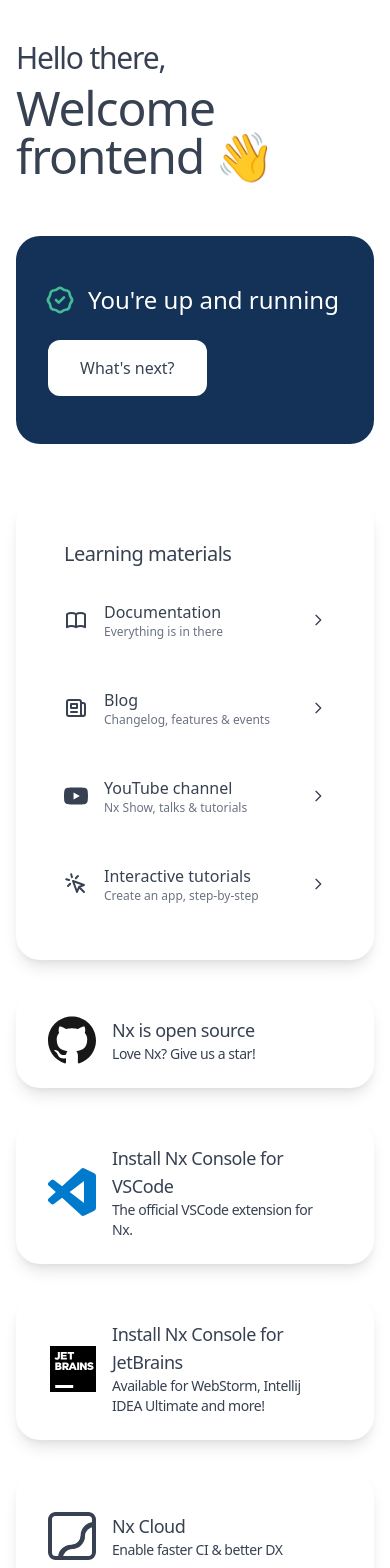
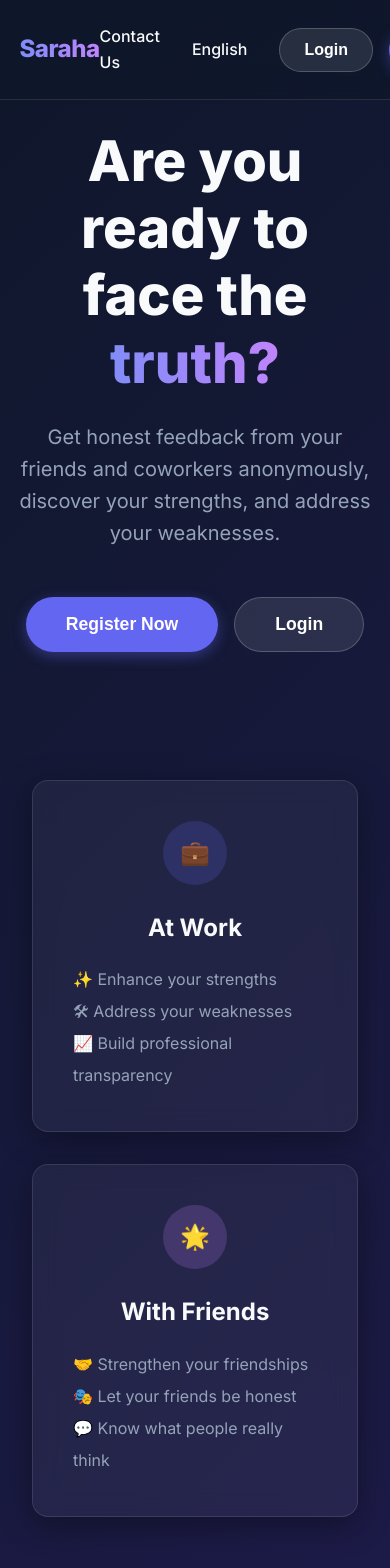
Before and after one commit to SamyShaawat/Saraha, a React (Vite) app in the folder apps/frontend/: page / in a window 390 px wide. Shown: the top 1568 px of the page. Built offline with nearby package versions, Linux system fonts and the light colour scheme.

Commit message:
feat: implement landing page with responsive navbar and update database seed with mock users

```diff
--- a/apps/frontend/src/app/app.tsx
+++ b/apps/frontend/src/app/app.tsx
@@ -1,12 +1,10 @@
-// Uncomment this line to use CSS modules
-// import styles from './app.module.css';
-import NxWelcome from './nx-welcome';
+import LandingPage from './pages/LandingPage';
 
 export function App() {
   return (
-    <div>
-      <NxWelcome title="frontend" />
-    </div>
+    <>
+      <LandingPage />
+    </>
   );
 }
 
--- /dev/null
+++ b/apps/frontend/src/app/components/Navbar.tsx
@@ -0,0 +1,34 @@
+export function Navbar() {
+  return (
+    <nav style={{
+      display: 'flex',
+      justifyContent: 'space-between',
+      alignItems: 'center',
+      padding: '1.5rem 5%',
+      position: 'fixed',
+      top: 0,
+      left: 0,
+      right: 0,
+      zIndex: 50,
+      borderBottom: '1px solid var(--glass-border)',
+      background: 'rgba(15, 23, 42, 0.7)',
+      backdropFilter: 'blur(12px)',
+      WebkitBackdropFilter: 'blur(12px)'
+    }}>
+      <div style={{ fontSize: '1.5rem', fontWeight: 800, letterSpacing: '-0.5px' }}>
+        <span className="gradient-text">Saraha</span>
+      </div>
+
+      <ul style={{ display: 'flex', gap: '2rem', alignItems: 'center', margin: 0, padding: 0 }}>
+        <li><a href="#" style={{ fontWeight: 500, color: 'var(--text-main)', transition: 'color 0.2s', textDecoration: 'none' }}>Contact Us</a></li>
+        <li><a href="#" style={{ fontWeight: 500, color: 'var(--text-main)', transition: 'color 0.2s', textDecoration: 'none' }}>English</a></li>
+        <li style={{ display: 'flex', gap: '1rem' }}>
+          <button className="btn btn-glass">Login</button>
+          <button className="btn btn-primary">Register</button>
+        </li>
+      </ul>
+    </nav>
+  );
+}
+
+export default Navbar;
--- /dev/null
+++ b/apps/frontend/src/app/pages/LandingPage.tsx
@@ -0,0 +1,117 @@
+import React from 'react';
+import Navbar from '../components/Navbar';
+
+export function LandingPage() {
+  return (
+    <div>
+      <Navbar />
+
+      {/* Hero Section */}
+      <section style={{
+        paddingTop: '8rem',
+        paddingBottom: '4rem',
+        display: 'flex',
+        flexDirection: 'column',
+        alignItems: 'center',
+        textAlign: 'center',
+        paddingLeft: '1rem',
+        paddingRight: '1rem'
+      }}>
+        <h1 className="animate-fade-in-up" style={{
+          fontSize: '3.5rem',
+          fontWeight: 800,
+          lineHeight: 1.2,
+          marginBottom: '1.5rem',
+          maxWidth: '800px'
+        }}>
+          Are you ready to face the <span className="gradient-text">truth?</span>
+        </h1>
+        <p className="animate-fade-in-up delay-100" style={{
+          fontSize: '1.25rem',
+          color: 'var(--text-muted)',
+          maxWidth: '600px',
+          marginBottom: '3rem'
+        }}>
+          Get honest feedback from your friends and coworkers anonymously, discover your strengths, and address your weaknesses.
+        </p>
+
+        <div className="animate-fade-in-up delay-200" style={{ display: 'flex', gap: '1rem' }}>
+          <button className="btn btn-primary" style={{ padding: '1rem 2.5rem', fontSize: '1.1rem' }}>Register Now</button>
+          <button className="btn btn-glass" style={{ padding: '1rem 2.5rem', fontSize: '1.1rem' }}>Login</button>
+        </div>
+      </section>
+
+      {/* Feature Cards Section */}
+      <section style={{
+        maxWidth: '1200px',
+        margin: '0 auto',
+        padding: '4rem 2rem',
+        display: 'grid',
+        gridTemplateColumns: 'repeat(auto-fit, minmax(300px, 1fr))',
+        gap: '2rem'
+      }}>
+        {/* At Work Card */}
+        <div className="glass-panel animate-fade-in-up delay-300" style={{ padding: '2.5rem', textAlign: 'center' }}>
+          <div style={{
+            width: '64px',
+            height: '64px',
+            borderRadius: '50%',
+            background: 'rgba(99, 102, 241, 0.2)',
+            display: 'flex',
+            alignItems: 'center',
+            justifyContent: 'center',
+            margin: '0 auto 1.5rem auto'
+          }}>
+             <span style={{ fontSize: '1.5rem' }}>💼</span>
+          </div>
+          <h2 style={{ fontSize: '1.5rem', marginBottom: '1rem' }}>At Work</h2>
+          <ul style={{ color: 'var(--text-muted)', textAlign: 'left', lineHeight: 2, margin: '0 auto', display: 'inline-block' }}>
+            <li>✨ Enhance your strengths</li>
+            <li>🛠 Address your weaknesses</li>
+            <li>📈 Build professional transparency</li>
+          </ul>
+        </div>
+
+        {/* With Friends Card */}
+        <div className="glass-panel animate-fade-in-up delay-300" style={{ padding: '2.5rem', textAlign: 'center' }}>
+          <div style={{
+            width: '64px',
+            height: '64px',
+            borderRadius: '50%',
+            background: 'rgba(192, 132, 252, 0.2)',
+            display: 'flex',
+            alignItems: 'center',
+            justifyContent: 'center',
+            margin: '0 auto 1.5rem auto'
+          }}>
+             <span style={{ fontSize: '1.5rem' }}>🌟</span>
+          </div>
+          <h2 style={{ fontSize: '1.5rem', marginBottom: '1rem' }}>With Friends</h2>
+          <ul style={{ color: 'var(--text-muted)', textAlign: 'left', lineHeight: 2, margin: '0 auto', display: 'inline-block' }}>
+            <li>🤝 Strengthen your friendships</li>
+            <li>🎭 Let your friends be honest</li>
+            <li>💬 Know what people really think</li>
+          </ul>
+        </div>
+      </section>
+
+      {/* Footer */}
+      <footer style={{
+        borderTop: '1px solid var(--glass-border)',
+        padding: '3rem 2rem',
+        textAlign: 'center',
+        color: 'var(--text-muted)'
+      }}>
+        <div style={{ display: 'flex', justifyContent: 'center', gap: '2rem', marginBottom: '1.5rem', flexWrap: 'wrap' }}>
+          <a href="#" style={{ transition: 'color 0.2s' }}>Feedback</a>
+          <a href="#" style={{ transition: 'color 0.2s' }}>Privacy & Terms</a>
+          <a href="#" style={{ transition: 'color 0.2s' }}>Facebook Group</a>
+          <a href="#" style={{ transition: 'color 0.2s' }}>Contact Us</a>
+        </div>
+        <p>© Saraha 2026. All rights reserved.</p>
+      </footer>
+    </div>
+  );
+}
+
+export default LandingPage;
--- a/apps/frontend/src/styles.css
+++ b/apps/frontend/src/styles.css
@@ -1 +1,112 @@
-/* You can add global styles to this file, and also import other style files */
+@import url('https://fonts.googleapis.com/css2?family=Inter:wght@300;400;500;600;700;800&display=swap');
+
+:root {
+  --primary-color: #6366f1;
+  --primary-hover: #4f46e5;
+  --bg-gradient-start: #0f172a;
+  --bg-gradient-end: #1e1b4b;
+  --text-main: #f8fafc;
+  --text-muted: #94a3b8;
+  --glass-bg: rgba(255, 255, 255, 0.05);
+  --glass-border: rgba(255, 255, 255, 0.1);
+  --glass-shadow: 0 8px 32px 0 rgba(0, 0, 0, 0.37);
+  --radius-lg: 16px;
+  --radius-md: 12px;
+  --transition: all 0.3s cubic-bezier(0.4, 0, 0.2, 1);
+}
+
+* {
+  margin: 0;
+  padding: 0;
+  box-sizing: border-box;
+}
+
+body {
+  font-family: 'Inter', -apple-system, BlinkMacSystemFont, sans-serif;
+  background: linear-gradient(135deg, var(--bg-gradient-start), var(--bg-gradient-end));
+  color: var(--text-main);
+  min-height: 100vh;
+  line-height: 1.6;
+  -webkit-font-smoothing: antialiased;
+}
+
+a {
+  text-decoration: none;
+  color: inherit;
+}
+
+ul {
+  list-style: none;
+}
+
+.glass-panel {
+  background: var(--glass-bg);
+  backdrop-filter: blur(12px);
+  -webkit-backdrop-filter: blur(12px);
+  border: 1px solid var(--glass-border);
+  box-shadow: var(--glass-shadow);
+  border-radius: var(--radius-lg);
+}
+
+.btn {
+  display: inline-flex;
+  align-items: center;
+  justify-content: center;
+  padding: 0.75rem 1.5rem;
+  border-radius: 50px;
+  font-weight: 600;
+  font-size: 1rem;
+  cursor: pointer;
+  transition: var(--transition);
+  border: none;
+  outline: none;
+}
+
+.btn-primary {
+  background: var(--primary-color);
+  color: #fff;
+  box-shadow: 0 4px 14px 0 rgba(99, 102, 241, 0.39);
+}
+
+.btn-primary:hover {
+  background: var(--primary-hover);
+  transform: translateY(-2px);
+  box-shadow: 0 6px 20px rgba(99, 102, 241, 0.23);
+}
+
+.btn-glass {
+  background: rgba(255, 255, 255, 0.1);
+  color: #fff;
+  border: 1px solid rgba(255, 255, 255, 0.2);
+}
+
+.btn-glass:hover {
+  background: rgba(255, 255, 255, 0.2);
+}
+
+/* Animations */
+@keyframes fadeInUp {
+  from {
+    opacity: 0;
+    transform: translateY(20px);
+  }
+  to {
+    opacity: 1;
+    transform: translateY(0);
+  }
+}
+
+.animate-fade-in-up {
+  animation: fadeInUp 0.8s ease-out forwards;
+}
+
+.delay-100 { animation-delay: 100ms; }
+.delay-200 { animation-delay: 200ms; }
+.delay-300 { animation-delay: 300ms; }
+
+.gradient-text {
+  background-clip: text;
+  -webkit-background-clip: text;
+  -webkit-text-fill-color: transparent;
+  background-image: linear-gradient(90deg, #818cf8, #c084fc);
+}
```
Also changed, not shown: prisma/seed.ts (+48 -1 lines).
